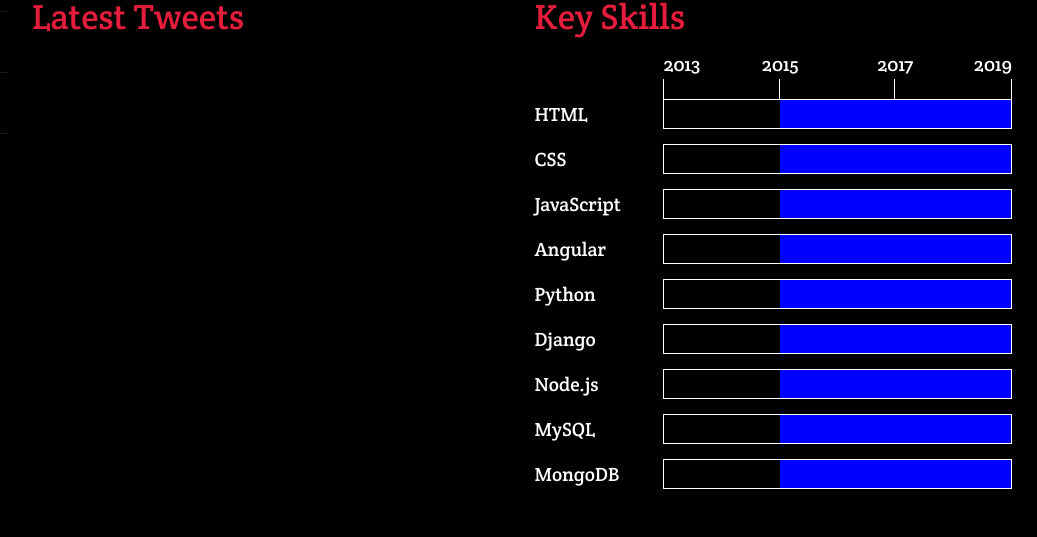
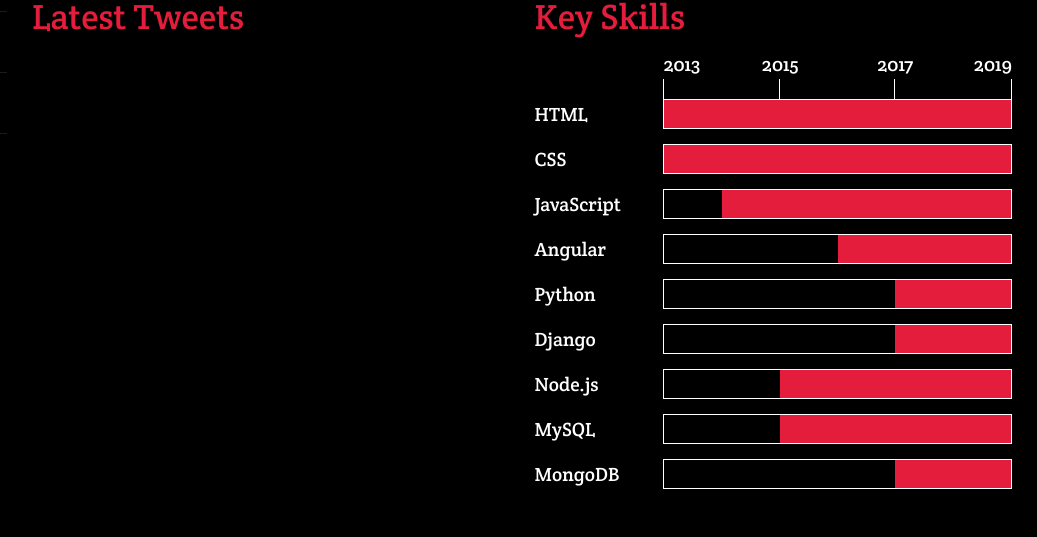
Before and after one commit to gothaw/sass-website, a website built with webpack: page index.html in a window 1280 px wide. Shown: the part 299-836 px from the top of the page, 243-1280 px from the left. Built offline with nearby package versions, Linux system fonts and the light colour scheme; files whose address does not match are found by name.

Commit message:
added function to style skill bars

```diff
--- a/index.html
+++ b/index.html
@@ -103,7 +103,7 @@
                             <div class="scale__year">2017</div> <!--/scale__year-->
                             <div class="scale__year">2019</div> <!--/scale__year-->
                         </div> <!--about__skills-scale-->
-                        <div class="about__skills">
+                        <div id="skills" class="about__skills">
                             <div class="skill__wrapper">HTML<span class="skill__bar"></span></div> <!--/skill__wrapper-->
                             <div class="skill__wrapper">CSS<span class="skill__bar"></span></div> <!--/skill__wrapper-->
                             <div class="skill__wrapper">JavaScript<span class="skill__bar"></span></div> <!--/skill__wrapper-->
--- a/src/js/index.js
+++ b/src/js/index.js
@@ -2,7 +2,28 @@ import enquire from './lib/enquire.js'
 
 (function () {
     //jQuery variables
-    const $aboutImg      = $('.about__img');
+    const $aboutImg         = $('.about__img');
+    const $skillBars        = $('.skill__bar');
+
+    //variables
+    const skills            = document.getElementById('skills');
+    const skillBars         = document.querySelectorAll('.skill__bar');
+
+    /**
+     * @name        animateSkillBars
+     * @desc        Function checks if skill bars are visible in the viewport.
+     *              If they are visible, a CSS class is added which adds their width - animates them.
+     */
+    function animateSkillBars() {
+        const interval = setInterval(function () {
+            if(skills.getBoundingClientRect().top<window.innerHeight){
+                for (let i=0;i<skillBars.length;i++){
+                    skillBars[i].classList.add(`skill__bar-${i+1}`);
+                }
+                clearInterval(interval);
+            }
+        },100);
+    }
 
     /**
      * @name        responsiveAboutImg
@@ -25,6 +46,7 @@ import enquire from './lib/enquire.js'
     function init() {
         eventHandler();
         responsiveAboutImg();
+        animateSkillBars();
     }
 
     window.addEventListener("load", init);
--- a/src/scss/partials/_home.scss
+++ b/src/scss/partials/_home.scss
@@ -38,16 +38,22 @@
   .skill__bar{
     display: block;
     height: 30px;
-    border: solid 1px white;
+    border: solid 1px color(font);
     position: relative;
     &::after{
+      transition: all duration(slow);
       position: absolute;
       right: 0;
       top: 0;
       content: '';
+      width: 0;
       height: 100%;
-      background-color: blue;
-      width: 66.66667%;
+      background-color: color(main);
+    }
+  }
+  @for $i from 1 through 9{
+    .skill__bar-#{$i}::after{
+      width: nth($skill-progress,$i);
     }
   }
 }
--- a/src/scss/partials/_utilities.scss
+++ b/src/scss/partials/_utilities.scss
@@ -50,9 +50,8 @@ $heading-font-size: (
   small: 1.9em,
   v-small: 1.5em
 );
-//skill bars colors and progress
-$skill-colors: (#E54C21,#1572B7,#F7E018,#DD0031,#3F7CAD,#14845B,#3E863D,#E58F00,#3E863D);
-$skill-progress: (100%,100%,75%,50%,25%,25%,75%,75%,25%);
+//skill bars progress
+$skill-progress: (100%,100%,83.333%,50%,33.333%,33.333%,66.667%,66.667%,33.333%);
 
 //======================================================================================================
 //============================================ Functions ===============================================
```
Also changed, not shown: dist/css/main.css, dist/js/bundle.js.
